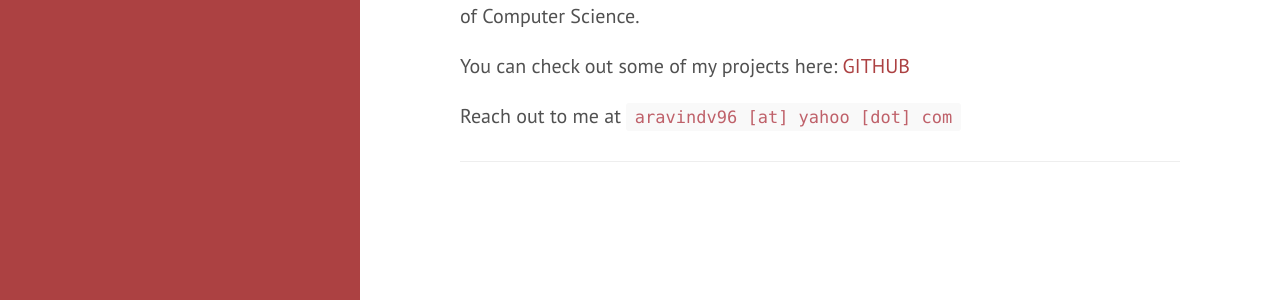
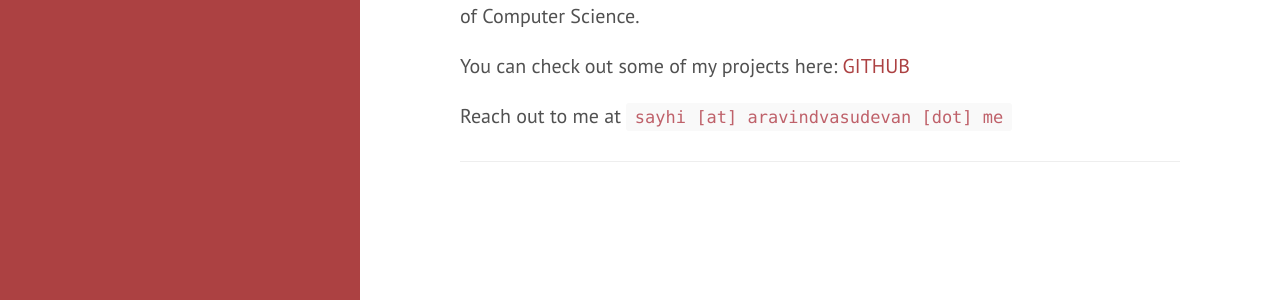
Before and after one commit to AravindVasudev/AravindVasudev.github.io, a Jekyll site: the page built from index.md, in a window 1280 px wide. Shown: the part 488-788 px from the top of the page. Built offline with Jekyll 4.4.1, drawn with Linux system fonts in a browser that asks for light colours; Markdown is read by kramdown in place of the engine named in the settings.

Commit message:
Changed email id

```diff
--- a/index.md
+++ b/index.md
@@ -21,6 +21,6 @@ corners of Computer Science.
 
 You can check out some of my projects here: [GITHUB](https://github.com/AravindVasudev)
 
-Reach out to me at `aravindv96 [at] yahoo [dot] com`
+Reach out to me at <a href="mailto:sayhi@aravindvasudevan.me">`sayhi [at] aravindvasudevan [dot] me`</a>
 
 --------------------------------------------------------------------------------
```
